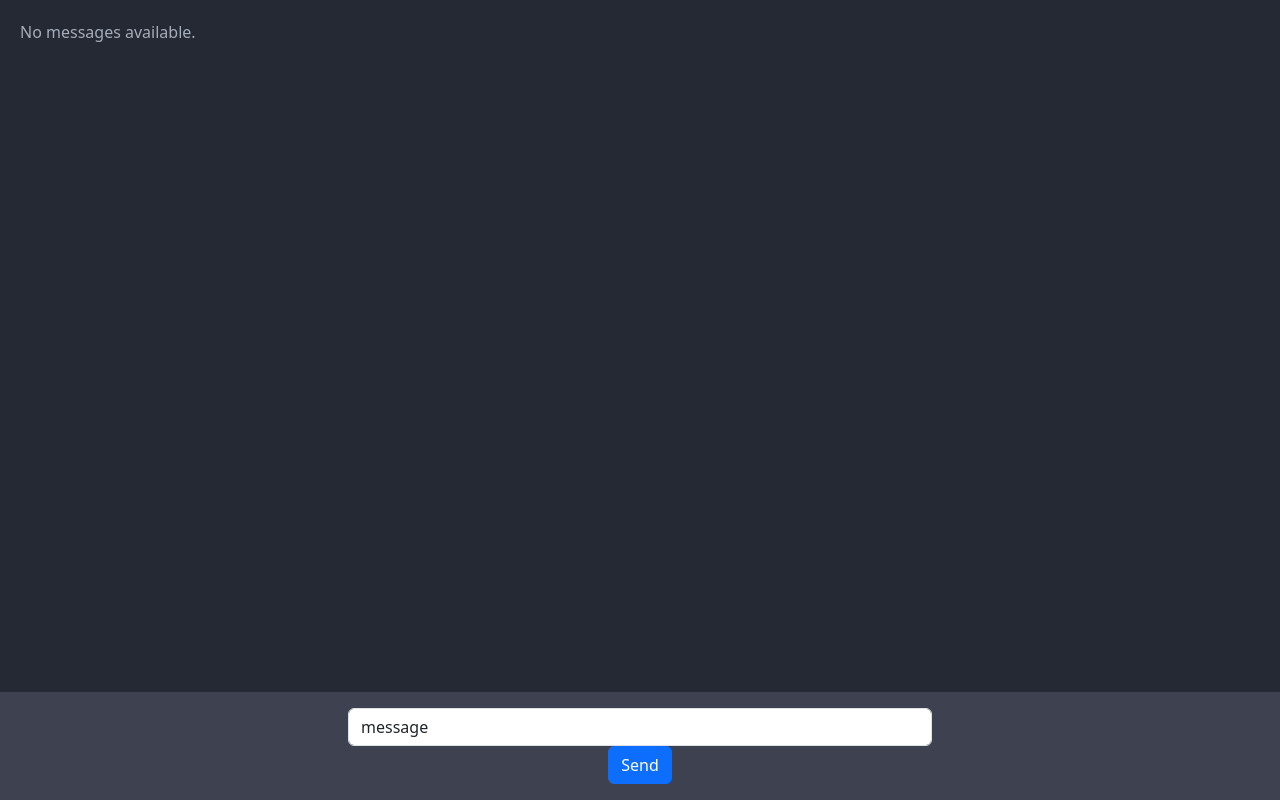
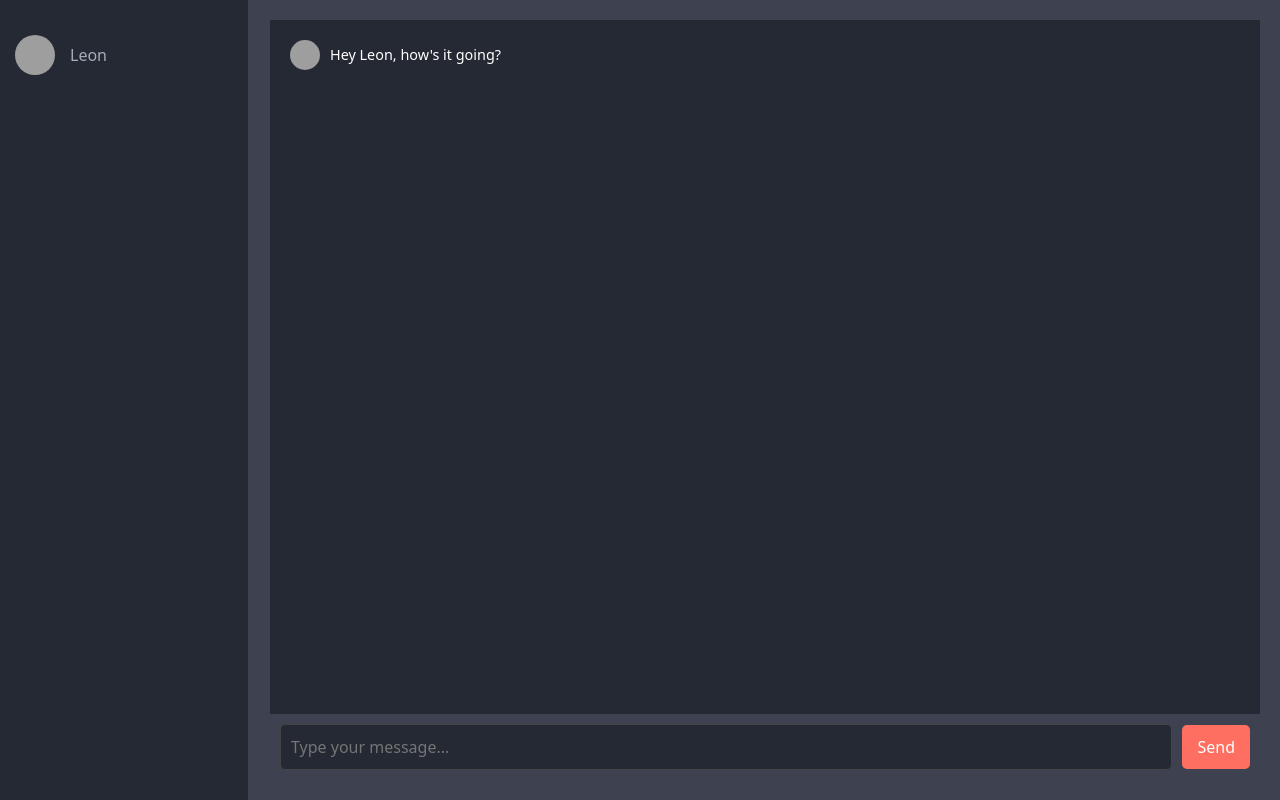
Before and after one commit to Chainwolf13/Encord, a Django app: page /messageHome.html in a window 1280 px wide. Run offline with Django 4.2, Linux system fonts and the light colour scheme; grey boxes are pictures that could not be loaded.

Commit message:
Created a new styling for the messageHome.html page and added a stylesheet Added a vertical line on the left hand side for the friends icon

```diff
--- /dev/null
+++ b/static/css/message-style.css
@@ -0,0 +1,104 @@
+/* Main Container */
+.message-page-container {
+    display: flex;
+    min-height: 100vh;
+}
+
+/* Sidebar - Left Section */
+.sidebar {
+    width: 250px;
+    background-color: #242933;
+    color: #a6adba;
+    padding-top: 20px;
+    border-right: 2px solid #3d4150;  /* Dark border between the message area */
+}
+
+.friend {
+    display: flex;
+    align-items: center;
+    padding: 15px;
+    cursor: pointer;
+    transition: background-color 0.3s;
+}
+
+.friend:hover {
+    background-color: #3d4150;  /* Darker background on hover */
+}
+
+.friend-avatar {
+    width: 40px;
+    height: 40px;
+    border-radius: 50%;
+    margin-right: 15px;
+}
+
+.friend-name {
+    font-size: 16px;
+    color: #a6adba;
+}
+
+/* Message Section - Right Area */
+.messages-section {
+    flex-grow: 1;
+    background-color: #3d4150;
+    display: flex;
+    flex-direction: column;
+    padding: 20px;
+}
+
+/* Comment Section */
+.comments-section {
+    flex-grow: 1;
+    background-color: #242933;
+    color: #a6adba;
+    padding: 20px;
+}
+
+.comment {
+    display: flex;
+    align-items: center;
+}
+
+.avatar-img {
+    width: 30px;
+    height: 30px;
+    margin-right: 10px;
+    border-radius: 50%;
+}
+
+.comments {
+    font-size: 0.9em;
+    color: white;
+}
+
+/* Message Input */
+.message-bar {
+    background-color: #3d4150;
+    padding: 10px;
+    display: flex;
+    align-items: center;
+}
+
+.message-input {
+    flex-grow: 1;
+    padding: 10px;
+    border: 1px solid #444;
+    border-radius: 5px;
+    background-color: #242933;
+    color: #a6adba;
+    margin-right: 10px;
+}
+
+.send-button {
+    padding: 10px 15px;
+    background-color: #ff6f61;
+    color: white;
+    border: none;
+    border-radius: 5px;
+    cursor: pointer;
+    transition: background-color 0.3s;
+}
+
+.send-button:hover {
+    background-color: #e55b4d;
+}
--- a/templates/messageHome.html
+++ b/templates/messageHome.html
@@ -1,20 +1,20 @@
-{% load static %}
-<!DOCTYPE html>
-<html lang="en">
-<head>
-    <meta charset="UTF-8">
-    <title>Title</title>
-
-    <link rel="stylesheet" href="{% static 'css/recipe-styles.css' %}">
-
-    <link href="https://cdn.jsdelivr.net/npm/bootstrap@5.3.2/dist/css/bootstrap.min.css" rel="stylesheet"
-          integrity="sha384-T3c6CoIi6uLrA9TneNEoa7RxnatzjcDSCmG1MXxSR1GAsXEV/Dwwykc2MPK8M2HN" crossorigin="anonymous">
-
-
-</head>
-<body >
-<!--Regular messaging system Comments-->
-
+{#{% load static %}#}
+{#<!DOCTYPE html>#}
+{#<html lang="en">#}
+{#<head>#}
+{#    <meta charset="UTF-8">#}
+{#    <title>Title</title>#}
+{##}
+{#    <link rel="stylesheet" href="{% static 'css/recipe-styles.css' %}">#}
+{##}
+{#    <link href="https://cdn.jsdelivr.net/npm/bootstrap@5.3.2/dist/css/bootstrap.min.css" rel="stylesheet"#}
+{#          integrity="sha384-T3c6CoIi6uLrA9TneNEoa7RxnatzjcDSCmG1MXxSR1GAsXEV/Dwwykc2MPK8M2HN" crossorigin="anonymous">#}
+{##}
+{##}
+{#</head>#}
+{#<body >#}
+{#<!--Regular messaging system Comments-->#}
+{##}
 {#    <div class="comments-section">#}
 {#        <!-- Display comments here -->#}
 {#        {% if messages %}#}
@@ -29,50 +29,98 @@
 {#        <p>No messages available.</p>#}
 {#        {% endif %}#}
 {#    </div>#}
+{##}
+{#<!--Encrypt/decrypt messaging system Comments-->#}
+{##}
+{#<div class="comments-section">#}
+{#    <!-- Display comments here -->#}
+{#    {% if messages %}#}
+{#        {% for message,encrypted_message, decrypted_message in messages %}#}
+{#            {% csrf_token %}#}
+{#            <div class="comment">#}
+{#                <img src="{% static 'images/cat.png' %}" class="avatar" alt="User Avatar">#}
+{#                <p class="comments">Original Message: {{ message.MessageChat }}</p>#}
+{#                <p class="comments">Encrypted Message: {{ encrypted_message }} </p>#}
+{#                <p class="comments">Decrypted Message: {{ decrypted_message }}</p>#}
+{#                <hr>#}
+{#            </div>#}
+{#        {% endfor %}#}
+{#    {% else %}#}
+{#        <p>No messages available.</p>#}
+{#    {% endif %}#}
+{#</div>#}
+{##}
+{#<div class="container-fluid" style="background-color: #3d4150">#}
+{#    <div class="row justify-content-center">#}
+{#        <div class="col-6">#}
+{#            <div class="message-bar p-3">#}
+{#                <form action="{% url 'messageHome' %}" method="post">#}
+{#                    {% csrf_token %}#}
+{#                    <input class="form-control" type="text" id="freeform" name="freeform" value="message"#}
+{#                           placeholder="Enter text here..." />#}
+{#                    <button type="submit" class="btn btn-primary" class="btn col-6">Send</button>#}
+{#                </form>#}
+{#            </div>#}
+{#        </div>#}
+{#    </div>#}
+{#</div>#}
+{##}
+{##}
+{##}
+{#</div>#}
+{##}
+{#{% endfor %}#}
+{##}
+{##}
+{##}
+{##}
+{#</body>#}
+{#</html>#}
 
-<!--Encrypt/decrypt messaging system Comments-->
+{#5:12 PM 3/19/25#}
 
-<div class="comments-section">
-    <!-- Display comments here -->
-    {% if messages %}
-        {% for message,encrypted_message, decrypted_message in messages %}
-            {% csrf_token %}
+{% load static %}
+<!DOCTYPE html>
+<html lang="en">
+<head>
+    <meta charset="UTF-8">
+    <title>Message Page</title>
+    <meta name="viewport" content="width=device-width, initial-scale=1">
+    <link href="https://cdn.jsdelivr.net/npm/bootstrap@5.3.2/dist/css/bootstrap.min.css" rel="stylesheet"
+          integrity="sha384-T3c6CoIi6uLrA9TneNEoa7RxnatzjcDSCmG1MXxSR1GAsXEV/Dwwykc2MPK8M2HN" crossorigin="anonymous">
+    <link rel="stylesheet" href="{% static 'css/message-style.css' %}">
+</head>
+<body>
+
+<div class="message-page-container">
+    <!-- Left Sidebar -->
+    <div class="sidebar">
+        <div class="friend" onclick="startConversation('Leon')">
+            <img src="{% static 'images/leon-avatar.jpg' %}" alt="Leon" class="friend-avatar">
+            <span class="friend-name">Leon</span>
+        </div>
+    </div>
+
+    <!-- Message Section -->
+    <div class="messages-section">
+        <!-- Add your message section content here -->
+        <div class="comments-section">
             <div class="comment">
-                <img src="{% static 'images/cat.png' %}" class="avatar" alt="User Avatar">
-                <p class="comments">Original Message: {{ message.MessageChat }}</p>
-                <p class="comments">Encrypted Message: {{ encrypted_message }} </p>
-                <p class="comments">Decrypted Message: {{ decrypted_message }}</p>
-                <hr>
+                <div class="avatar">
+                    <img src="{% static 'images/user-avatar.jpg' %}" alt="User" class="avatar-img">
+                </div>
+                <div class="comments">
+                    Hey Leon, how's it going?
+                </div>
             </div>
-        {% endfor %}
-    {% else %}
-        <p>No messages available.</p>
-    {% endif %}
-</div>
+        </div>
 
-<div class="container-fluid" style="background-color: #3d4150">
-    <div class="row justify-content-center">
-        <div class="col-6">
-            <div class="message-bar p-3">
-                <form action="{% url 'messageHome' %}" method="post">
-                    {% csrf_token %}
-                    <input class="form-control" type="text" id="freeform" name="freeform" value="message"
-                           placeholder="Enter text here..." />
-                    <button type="submit" class="btn btn-primary" class="btn col-6">Send</button>
-                </form>
-            </div>
+        <div class="message-bar">
+            <input type="text" class="message-input" placeholder="Type your message...">
+            <button class="send-button">Send</button>
         </div>
     </div>
 </div>
 
-
-
-</div>
-
-{#{% endfor %}#}
-
-
-
-
 </body>
 </html>
```
Also changed, not shown: db.sqlite3.
